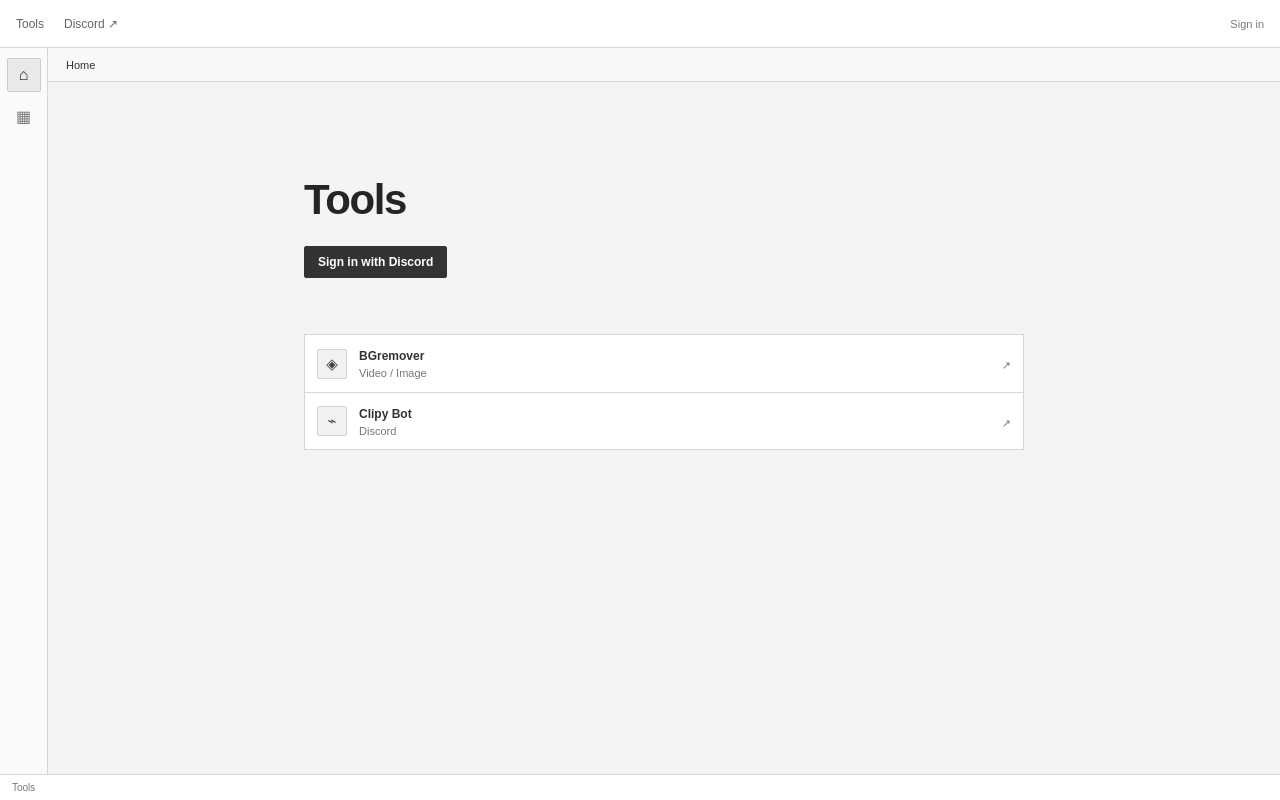
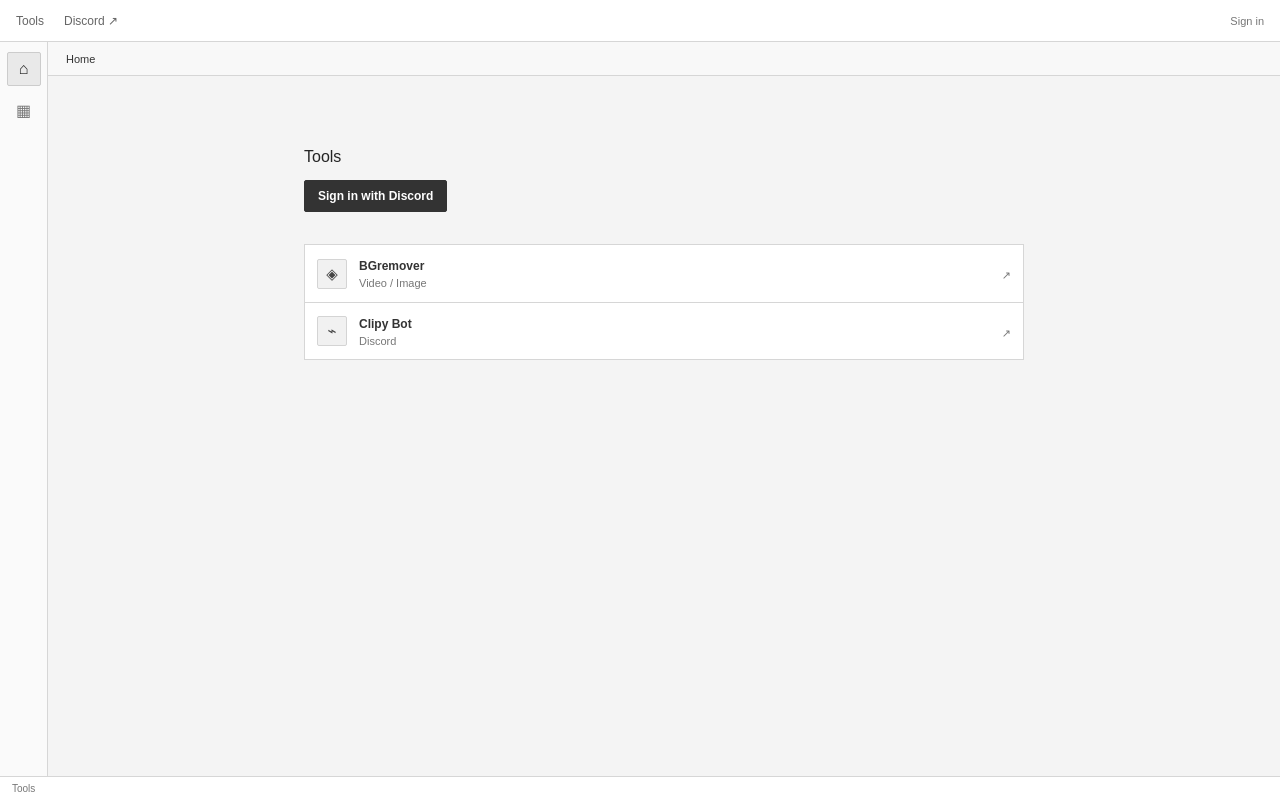
Before and after one commit to flame-land/clipy-tools, a Next.js app: page / in a window 1280 px wide. Built offline with nearby package versions, Linux system fonts and the light colour scheme.

Commit message:
Make typography compact and remove decorative branding

```diff
--- a/app/globals.css
+++ b/app/globals.css
@@ -50,3 +50,7 @@
 .user{display:flex;align-items:center;gap:9px}.user-name{color:#333}.avatar{width:24px;height:24px;border-radius:50%;object-fit:cover}
 .status-dot{display:inline-block;width:6px;height:6px;background:#777;border-radius:50%;margin-right:5px}
 @media(max-width:650px){.appbar{height:44px;padding:0 12px;gap:14px}.menulinks{gap:12px}.menulinks a[href*="discord"]{display:none}.appbar-right{font-size:10px}.sidebar{width:40px}.content{padding:26px 14px 34px}.login-layout{margin-top:7vh}.login-copy h1{font-size:32px}.dashboard-grid{grid-template-columns:1fr;gap:24px}.page-heading{align-items:flex-start;flex-direction:column;margin-bottom:22px}.tool-row{gap:9px;padding:9px}.tool-info p{max-width:190px}.tool-action .button{padding:0 8px}.user-name{display:none}.contextbar{padding:0 12px}}
+
+/* Compact neutral interface */
+.brand,.kicker,.preview-heading,.section-title{display:none!important}
+.appbar{height:42px}.content{padding-top:24px}.login-layout{margin-top:6vh}.login-copy h1{font-size:16px;font-weight:500;letter-spacing:0}.page-heading h1{font-size:16px;font-weight:500;letter-spacing:0}.footerbar{justify-content:flex-start!important;height:24px}.login-copy{padding-bottom:16px}.login-actions{margin-top:14px}.login-preview{margin-top:16px}
```
